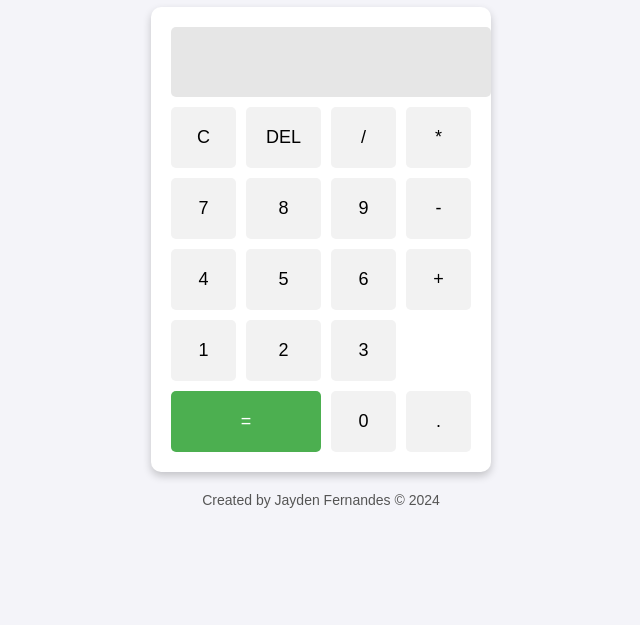
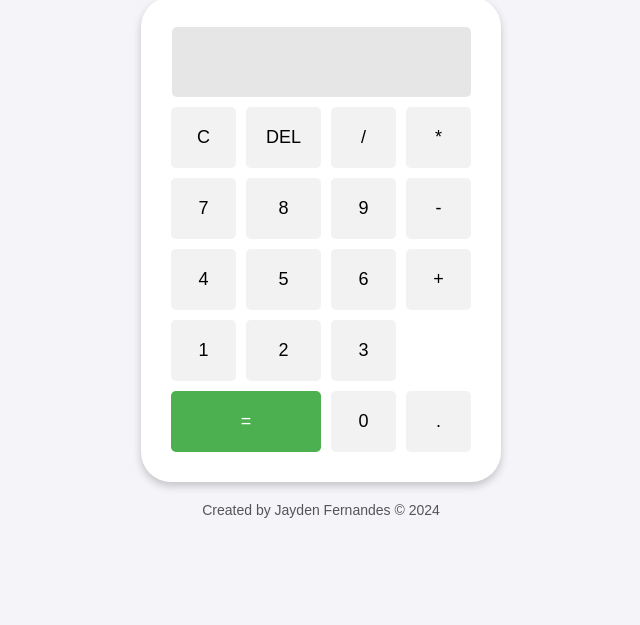
Before and after one commit to jaydenferns/kit, a plain HTML site: page index.html in a window 1280 px wide. Shown: the part 175-800 px from the top of the page, without its empty margins (319-959 px from the left). Drawn offline with Linux system fonts and the light colour scheme.

Commit message:
Update styles.css

```diff
--- a/styles.css
+++ b/styles.css
@@ -23,15 +23,15 @@ header h1 {
 
 .calculator {
     background-color: #fff;
-    padding: 20px;
-    border-radius: 10px;
+    padding: 30px;
+    border-radius: 30px;
     box-shadow: 0 4px 8px rgba(0, 0, 0, 0.2);
     width: 300px;
     margin: 0 auto;
 }
 
 #display {
-    width: 100%;
+    width: 93%;
     height: 50px;
     font-size: 24px;
     text-align: right;
```
